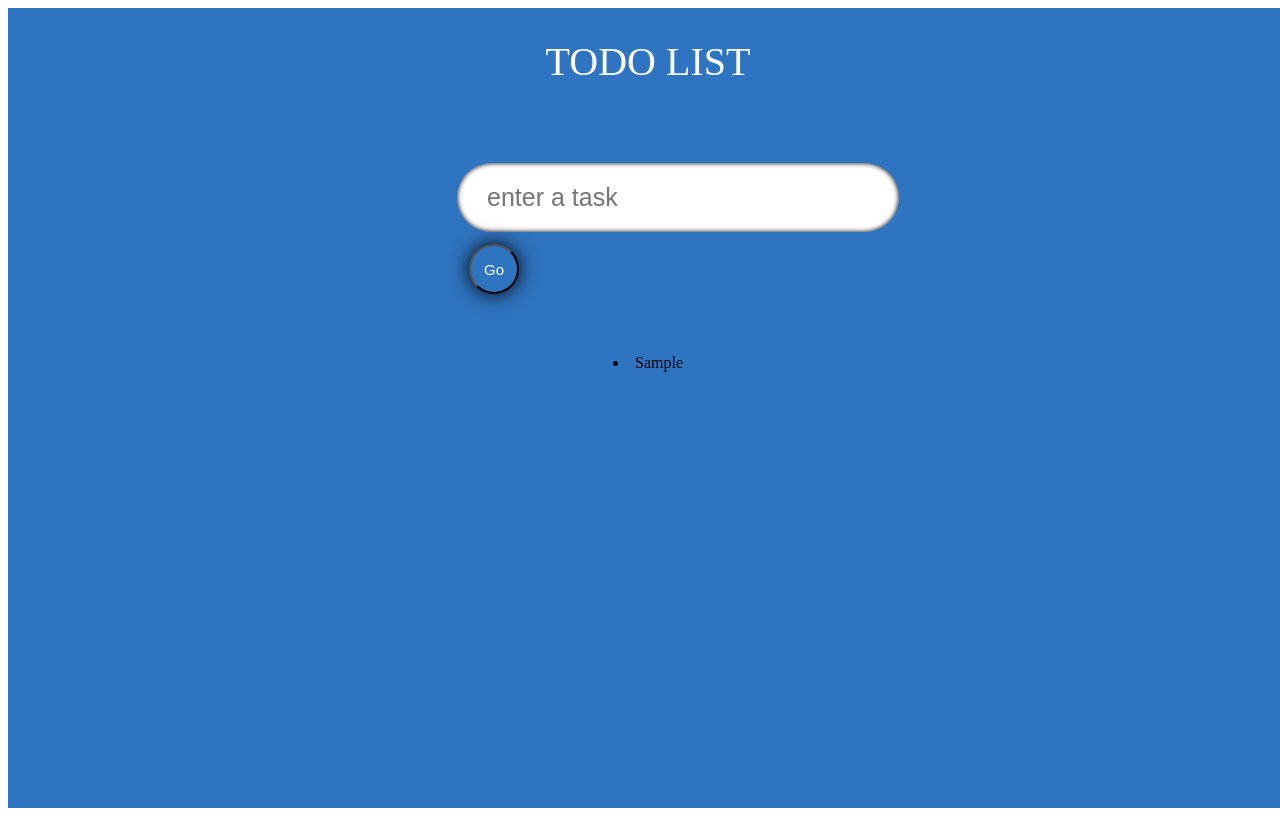
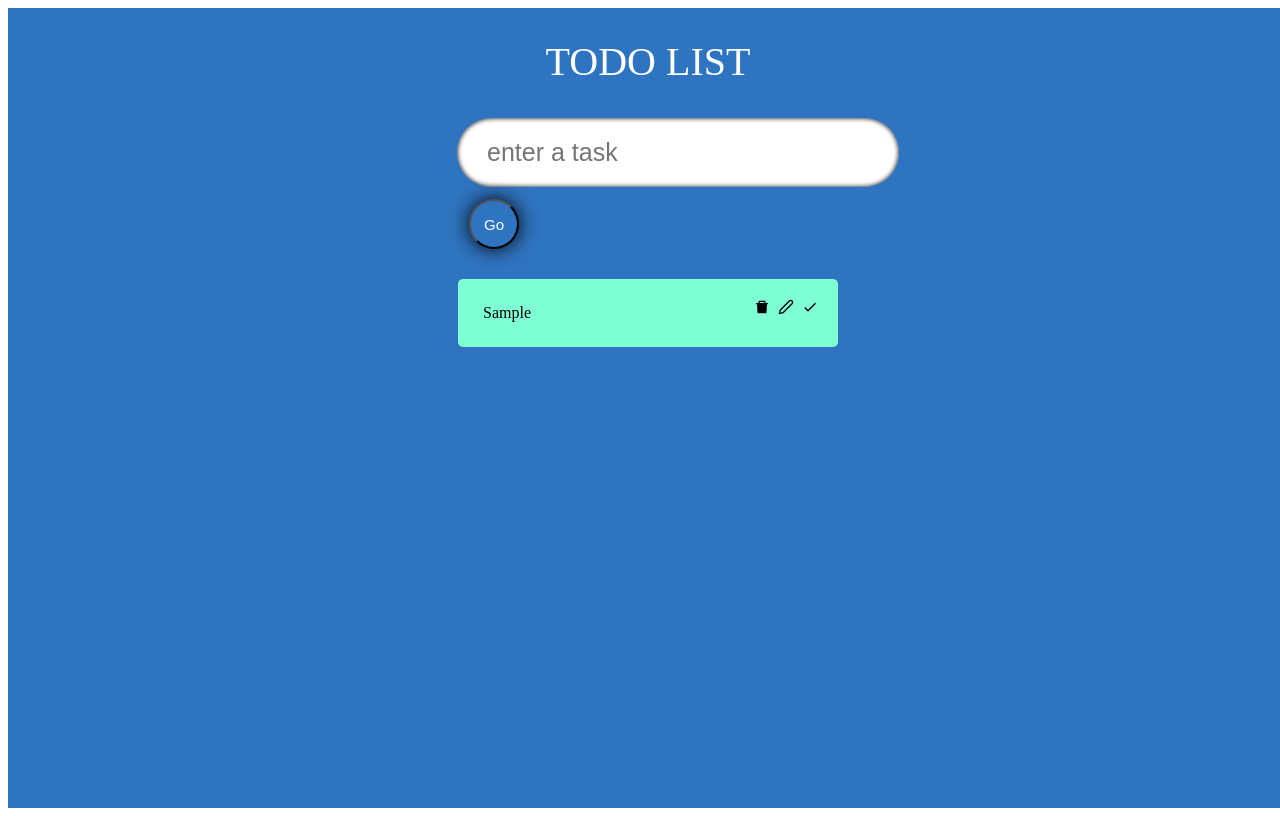
Before and after one commit to Y-elv/Typescript, a React (Vite) app: page / in a window 1280 px wide. Both pictures are taken after typing "Sample" into the empty fields and a click on the button "Go". Built offline with nearby package versions, Linux system fonts and the light colour scheme.

Commit message:
progression

```diff
--- a/package.json
+++ b/package.json
@@ -11,7 +11,8 @@
   },
   "dependencies": {
     "react": "^18.2.0",
-    "react-dom": "^18.2.0"
+    "react-dom": "^18.2.0",
+    "react-icons": "^4.10.1"
   },
   "devDependencies": {
     "@types/react": "^18.0.37",
--- a/src/App.css
+++ b/src/App.css
@@ -6,7 +6,7 @@
   display: flex;
   flex-direction: column;
   align-items: center;
-  gap:3rem;
+  gap:0.2rem;
   background-color: #2f74c0;
   font-family: "Neucha",cursive;
 }
--- a/src/App.tsx
+++ b/src/App.tsx
@@ -3,6 +3,8 @@ import InputField from "./components/InputField.tsx";
 import React,{useState} from 'react';
 import './App.css'
 import { Todo } from "./model.ts";
+import Todolist from "./components/Todolist.tsx";
+
 
 // let name:string;
 // let age:number | string;
@@ -63,9 +65,11 @@ console.log(todos)
     handleAdd={handleAdd}
     />
 
-  {todos.map((t) => (
-  <li key={t.id}>{t.todo}</li>
-))}
+
+<Todolist
+todos={todos}
+setTodos={setTodos}
+/>
   </div>
 
     </>
--- a/src/Css/input.css
+++ b/src/Css/input.css
@@ -34,3 +34,34 @@
 
 
  }
+ .todos{
+   display: flex;
+   justify-content: space-evenly;
+   flex-wrap: wrap;
+   width: 90%;
+ }
+ .todos_single{
+   display: flex;
+   width: 29.5%;
+   border-radius: 5px;
+   padding: 20px;
+   margin-top: 15px;
+   background-color: aquamarine;
+
+ }
+ .todos_singleText{
+   flex: 2;
+   padding: 5px;
+   border: none;
+ }
+ .todos_singleText:focus{
+outline: none;
+
+ }
+ .icon_holder{
+   display: flex;
+   gap: 0.5rem;
+ }
+ .editInput{
+
+ }
--- /dev/null
+++ b/src/components/Todolist.tsx
@@ -0,0 +1,25 @@
+import React from 'react'
+import '../Css/input.css'
+import { Todo } from '../model'
+import SingleTodo from './singleTodo';
+interface props{
+todos:Todo[];
+setTodos: React.Dispatch<React.SetStateAction<Todo[]>>
+}
+const Todolist:React.FC<props>=({todos,setTodos})=>{
+    return(
+        <div className='todos'>
+         {todos.map((todo) => (
+            <SingleTodo
+            key={todo.id}
+            todo={todo}
+            todos={todos}
+            setTodos={setTodos}
+
+/>
+))}
+        </div>
+    )
+
+}
+export default Todolist
--- /dev/null
+++ b/src/components/singleTodo.tsx
@@ -0,0 +1,68 @@
+import React ,{useState}from 'react'
+import { AiFillDelete } from "react-icons/ai"
+import { FiEdit2 } from "react-icons/fi";
+import { MdDone } from "react-icons/md";
+import { Todo } from '../model';
+import '../Css/input.css'
+type props = {
+    todo: Todo;
+    todos: Todo[];
+    setTodos: React.Dispatch<React.SetStateAction<Todo[]>>
+
+}
+const SingleTodo = ({ todo, todos, setTodos }: props) => {
+    const [edit, setEdit] = useState<boolean>(false)
+    const [editTodo, setEditTodo] = useState<stringtring>(todo.todo)
+    const handleDone = (id: number) => {
+        setTodos(
+            todos.map((todo) =>
+
+                todo.id === id ? { ...todo, isDone: !todo.isDone } : todo
+
+            )
+        )
+
+    }
+    const handleDelete = (id: number) => {
+        setTodos(todos.filter((todo) => todo.id !== id))
+
+    }
+    const handleEdit=(e:React.FormEvent,id:number)=>{
+        e.preventDefault()
+
+    }
+    return (
+        <form className='todos_single'onSubmit={(e)=>handleEdit(e,todo.id)}>
+            {
+                edit ? (
+                    <input
+                    value={editTodo}
+                    onChange={(e)=>setEditTodo(e.target.value)}
+                    className='editInput'
+                    />
+                ) : (
+                    todo.isDone ? (
+                        <s className="todos_singleText">{todo.todo}</s>
+                    ) : (
+                        <span className="todos_singleText">{todo.todo}</span>
+                    )
+                )
+            }
+
+
+
+            <div className='icon_holder'>
+                <span className="icon" onClick={() => handleDelete(todo.id)}><AiFillDelete /></span>
+                <span className="icon" onClick={() => {
+
+
+                    if (!edit && !todo.isDone) {
+                        setEdit(!edit)
+                    }
+                }}><FiEdit2 /></span>
+                <span className="icon" onClick={() => handleDone(todo.id)}>  <MdDone /></span>
+            </div>
+        </form>
+    )
+}
+export default SingleTodo
```
Also changed, not shown: 1 other file (tests, documents, lock files or other folders).
